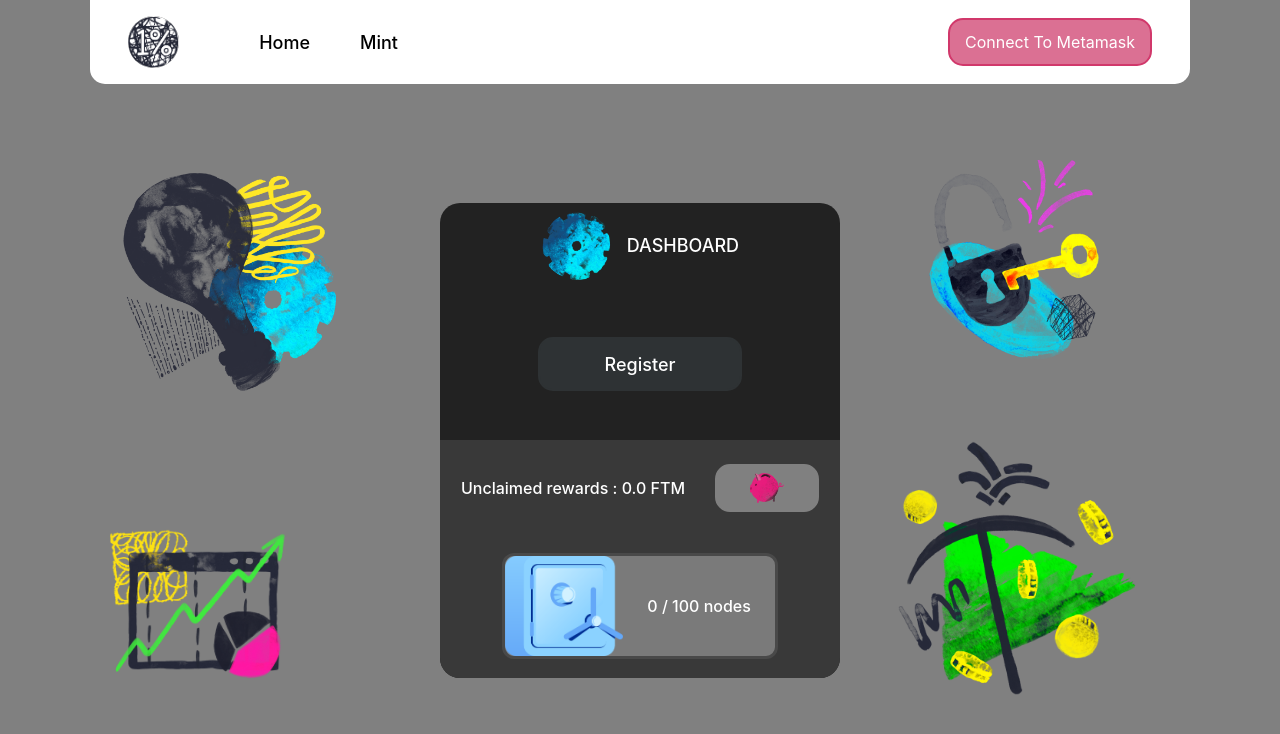
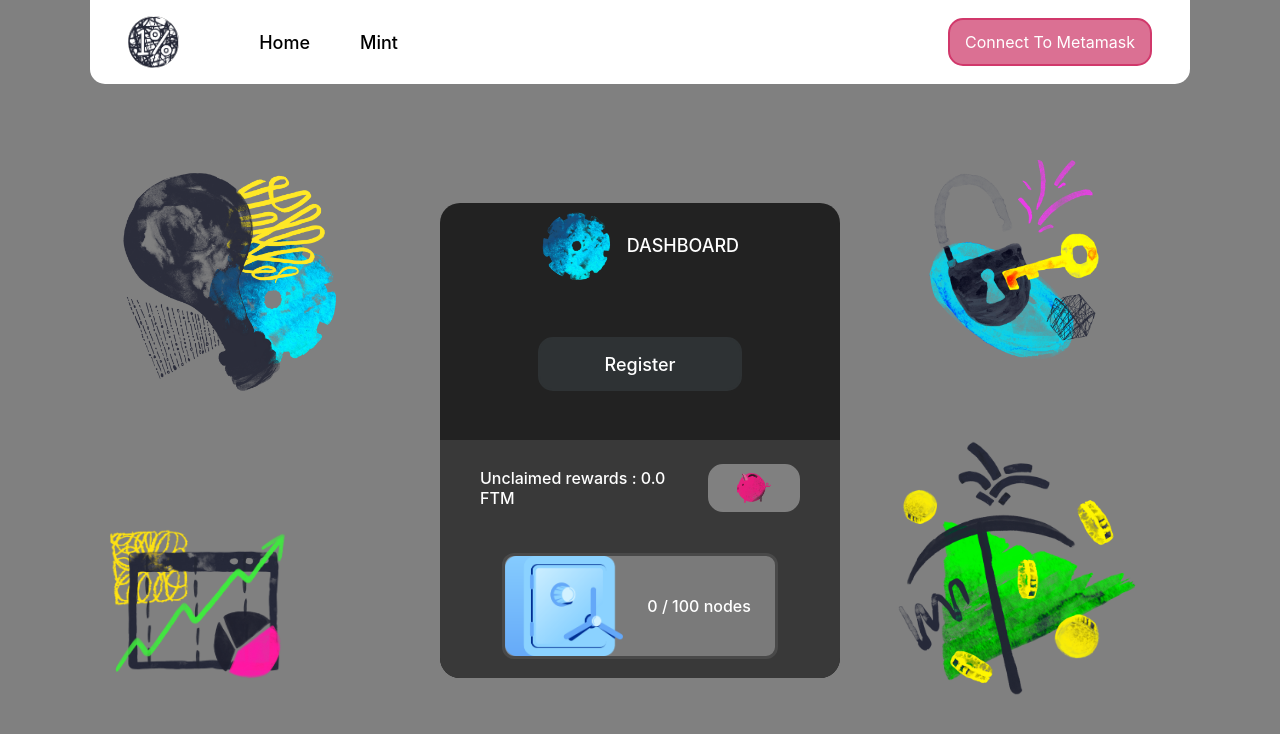
Before and after one commit to SayanKar/dashboard, a React (Create React App) app: page / in a window 1280 px wide. Shown: the top 734 px of the page. Built offline with nearby package versions, Linux system fonts and the light colour scheme; what react-alert-template-basic would draw is missing.

Commit message:
minor ui fix

```diff
--- a/src/App.css
+++ b/src/App.css
@@ -335,11 +335,12 @@ img {
 }
 
 .rewardsContainer {
-  width: 100%;
+  width: 80%;
   height: 40%;
   display: flex;
   justify-content: center;
   align-items: center;
+  padding: 0 10%;
 }
 
 .reward {
--- a/src/App.js
+++ b/src/App.js
@@ -4,7 +4,7 @@ import logo from "./assets/logo.png";
 import claimRewardsIcon from "./assets/claimReward.png";
 import vault from "./assets/vault.png";
 import { useEffect, useState } from "react";
-import { ethers } from "ethers";
+import { BigNumber, ethers } from "ethers";
 import { useAlert } from "react-alert";
 import {
   CONTRACT_ADDRESS,
@@ -74,7 +74,6 @@ function App() {
           try {
             const contract = new ethers.Contract(CONTRACT_ADDRESS, abi, signer);
             setContract(contract);
-            console.log("success", contract);
             alert.success("Connected to MetaMask");
           } catch (err) {
             alert.error("Something went wrong!");
@@ -167,6 +166,7 @@ function App() {
 
   const parseRewards = () => {
     let num = unclaimedRewards / 10 ** 15 + "";
+    console.log(unclaimedRewards);
     if (num.length <= 3) return 0 + "." + num;
     return num.slice(0, num.length - 3) + "." + num.slice(num.length - 3);
   };
@@ -205,16 +205,16 @@ function App() {
       </div>
       <div className="container">
         <div className="img1Container">
-          <img src={img1} className="image1" alt={"image"} />
+          <img src={img1} className="image1" alt={"image1"} />
         </div>
         <div className="img2Container">
-          <img src={img2} className="image2" alt={"image"} />
+          <img src={img2} className="image2" alt={"image2"} />
         </div>
         <div className="img3Container">
-          <img src={img3} className="image3" alt={"image"} />
+          <img src={img3} className="image3" alt={"image3"} />
         </div>
         <div className="img4Container">
-          <img src={img5} className="image4" alt={"image"} />
+          <img src={img5} className="image4" alt={"image4"} />
         </div>
         <div className="centerContainer">
           <div className="headerContainer">
```
